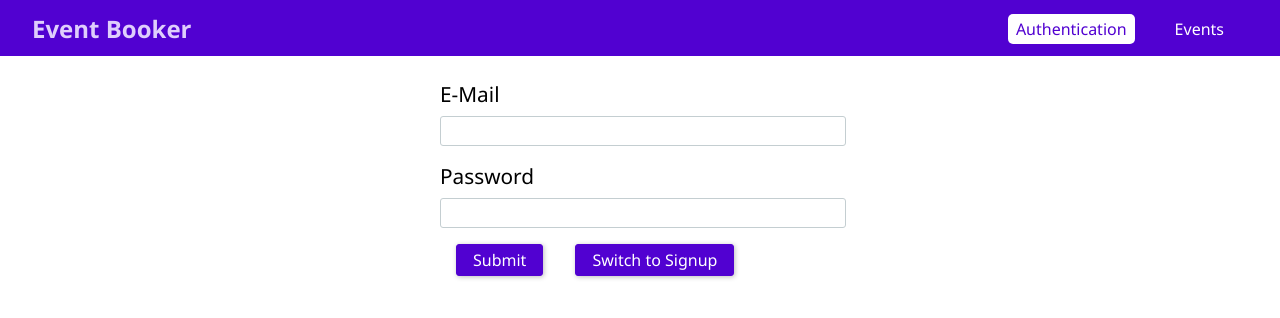
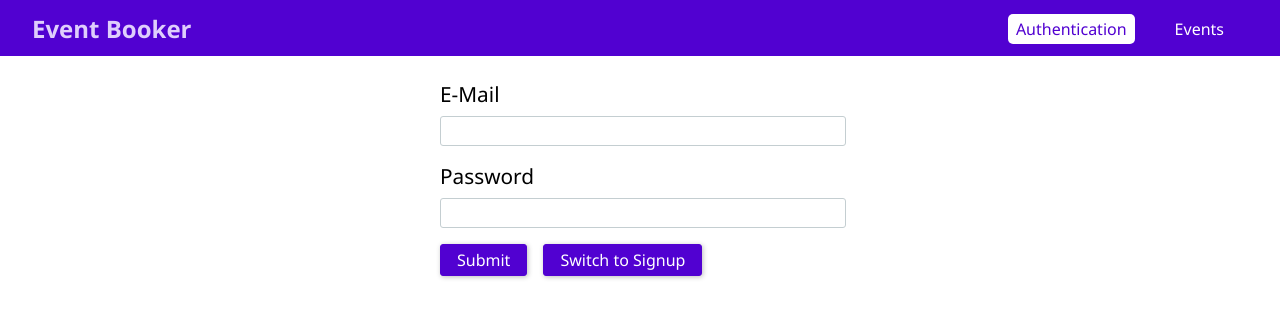
Before and after one commit to sid995/event-booking, a React (Create React App) app in the folder frontend/: page /auth in a window 1280 px wide. Shown: the top 318 px of the page. Built offline with nearby package versions, Linux system fonts and the light colour scheme.

Commit message:
removed lot of styling

```diff
--- a/frontend/src/pages/auth.css
+++ b/frontend/src/pages/auth.css
@@ -3,44 +3,3 @@
   max-width: 80%;
   margin: 5rem auto;
 }
-
-.forom-control {
-  margin-bottom: 1rem;
-}
-
-.form-control label,
-.form-control input {
-  width: 100%;
-  display: block;
-  font-size: 1.5rem;
-}
-
-.form-control label {
-  margin-bottom: 0.5rem;
-}
-
-.form-control input {
-  margin-bottom: 1rem;
-  border: 1px solid #5d818b;
-  outline: 0;
-  border-radius: 3px;
-  padding: 5px 3px;
-}
-
-.form-actions button {
-  background: #0127d1;
-  font: inherit;
-  color: #ffffff;
-  border: 1px solid #0127d1;
-  border-radius: 3px;
-  padding: 0.25rem 1rem;
-  outline: 0;
-  margin: 0 1rem;
-  cursor: pointer;
-  box-shadow: 1px 1px 5px rgba(0, 0, 0, 0.25);
-}
-
-.form-actions button:hover,
-.form-actions button:active {
-  background: #011c96;
-}
```
